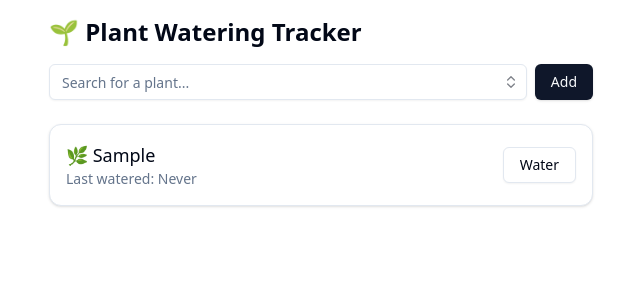
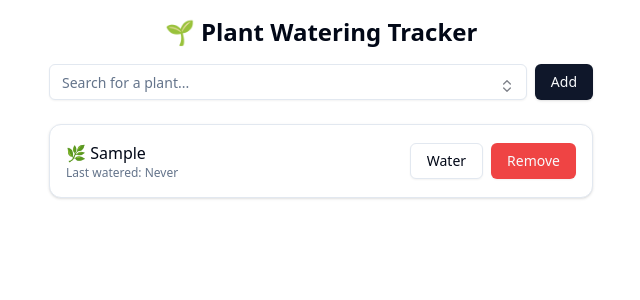
Before and after one commit to Zhou-Dynasty/deploy-railway, a Next.js app: page / in a window 1280 px wide. Both pictures are taken after typing "Sample" into the empty fields and a click on the button "Add". Shown: the top 300 px of the page, without its empty margins (319-959 px from the left). Built offline with nearby package versions, Linux system fonts and the light colour scheme.

Commit message:
Add local storage

```diff
--- a/app/page.tsx
+++ b/app/page.tsx
@@ -21,6 +21,23 @@ export default function PlantTracker() {
   const [activeIndex, setActiveIndex] = useState<number | null>(null);
   const dropdownRef = useRef<HTMLDivElement>(null);
   const inputRef = useRef<HTMLInputElement>(null);
+
+  // Load plants from localStorage on mount
+  useEffect(() => {
+    const savedPlants = localStorage.getItem('plants');
+    if (savedPlants) {
+      const parsedPlants = JSON.parse(savedPlants).map((plant: any) => ({
+        ...plant,
+        lastWatered: plant.lastWatered ? new Date(plant.lastWatered) : null
+      }));
+      setPlants(parsedPlants);
+    }
+  }, []);
+
+  // Save plants to localStorage whenever they change
+  useEffect(() => {
+    localStorage.setItem('plants', JSON.stringify(plants));
+  }, [plants]);
 
   // Ensure unique plant names for suggestions
   const uniqueHouseplants = Array.from(new Set(commonHouseplants));
@@ -55,6 +72,11 @@ export default function PlantTracker() {
     setPlants(updated);
   };
 
+  const removePlant = (index: number) => {
+    const updated = plants.filter((_, i) => i !== index);
+    setPlants(updated);
+  };
+
   const handleKeyDown = (e: React.KeyboardEvent<HTMLInputElement>) => {
     if (['ArrowDown', 'ArrowUp'].includes(e.key)) {
       e.preventDefault();
@@ -84,14 +106,14 @@ export default function PlantTracker() {
   };
 
   return (
-    <div className="p-4 max-w-xl mx-auto">
-      <h1 className="text-2xl font-bold mb-4">🌱 Plant Watering Tracker</h1>
-      <div className="flex gap-2 mb-6">
+    <div className="p-2 sm:p-4 max-w-xl mx-auto w-full min-h-screen bg-background">
+      <h1 className="text-xl sm:text-2xl font-bold mb-4 text-center">🌱 Plant Watering Tracker</h1>
+      <div className="flex flex-col sm:flex-row gap-2 mb-6">
         <div className="relative flex-1">
           <div className="relative">
             <Input
               ref={inputRef}
-              className="w-full rounded-md border border-input bg-background px-3 py-2 text-sm ring-offset-background placeholder:text-muted-foreground focus:outline-none focus:ring-2 focus:ring-ring focus:ring-offset-2 disabled:cursor-not-allowed disabled:opacity-50"
+              className="w-full rounded-md border border-input bg-background px-3 py-3 text-base sm:text-sm ring-offset-background placeholder:text-muted-foreground focus:outline-none focus:ring-2 focus:ring-ring focus:ring-offset-2 disabled:cursor-not-allowed disabled:opacity-50"
               placeholder="Search for a plant..."
               value={newPlant}
               onChange={(e) => {
@@ -102,11 +124,11 @@ export default function PlantTracker() {
               onKeyDown={handleKeyDown}
             />
             <button
-              className="absolute right-2 top-2.5"
+              className="absolute right-2 top-3 sm:top-2.5 p-1"
               onClick={() => setOpen(!open)}
               data-testid="chevron"
             >
-              <ChevronsUpDown className="h-4 w-4 opacity-50" />
+              <ChevronsUpDown className="h-5 w-5 sm:h-4 sm:w-4 opacity-50" />
             </button>
           </div>
           {open && filteredPlants.length > 0 && (
@@ -127,7 +149,7 @@ export default function PlantTracker() {
                   aria-selected={activeIndex === index}
                   data-testid={`suggestion-${plant}`}
                   className={cn(
-                    "relative flex cursor-default select-none items-center rounded-sm px-2 py-1.5 text-sm outline-none",
+                    "relative flex cursor-pointer select-none items-center rounded-sm px-2 py-2 sm:py-1.5 text-base sm:text-sm outline-none",
                     activeIndex === index && "bg-accent text-accent-foreground"
                   )}
                 >
@@ -140,20 +162,23 @@ export default function PlantTracker() {
             </div>
           )}
         </div>
-        <Button onClick={addPlant}>Add</Button>
+        <Button className="w-full sm:w-auto py-3 sm:py-2 text-base sm:text-sm" onClick={addPlant}>Add</Button>
       </div>
 
       <div className="grid gap-4">
         {plants.map((plant, i) => (
-          <Card key={i}>
-            <CardContent className="p-4 flex justify-between items-center">
+          <Card key={i} className="rounded-xl border bg-card text-card-foreground shadow">
+            <CardContent className="p-4 flex flex-col sm:flex-row justify-between items-start sm:items-center gap-3 sm:gap-0">
               <div>
-                <div className="font-medium text-lg">🌿 {plant.name}</div>
-                <div className="text-sm text-muted-foreground">
+                <div className="font-medium text-lg sm:text-base break-words">🌿 {plant.name}</div>
+                <div className="text-sm sm:text-xs text-muted-foreground">
                   Last watered: {plant.lastWatered ? format(plant.lastWatered, 'PPPpp') : 'Never'}
                 </div>
               </div>
-              <Button variant="outline" onClick={() => waterPlant(i)}>Water</Button>
+              <div className="flex gap-2 w-full sm:w-auto">
+                <Button variant="outline" className="flex-1 sm:flex-none py-3 sm:py-2 text-base sm:text-sm" onClick={() => waterPlant(i)}>Water</Button>
+                <Button variant="destructive" className="flex-1 sm:flex-none py-3 sm:py-2 text-base sm:text-sm" onClick={() => removePlant(i)}>Remove</Button>
+              </div>
             </CardContent>
           </Card>
         ))}
--- a/jest.config.js
+++ b/jest.config.js
@@ -7,4 +7,8 @@ module.exports = {
   transform: {
     '^.+\\.(ts|tsx)$': ['babel-jest', { presets: ['next/babel'] }],
   },
+  transformIgnorePatterns: [
+    '/node_modules/(?!(@testing-library|@babel)/)'
+  ],
+  moduleFileExtensions: ['ts', 'tsx', 'js', 'jsx', 'json', 'node'],
 };
```
Also changed, not shown: 1 other file (tests, documents, lock files or other folders).
